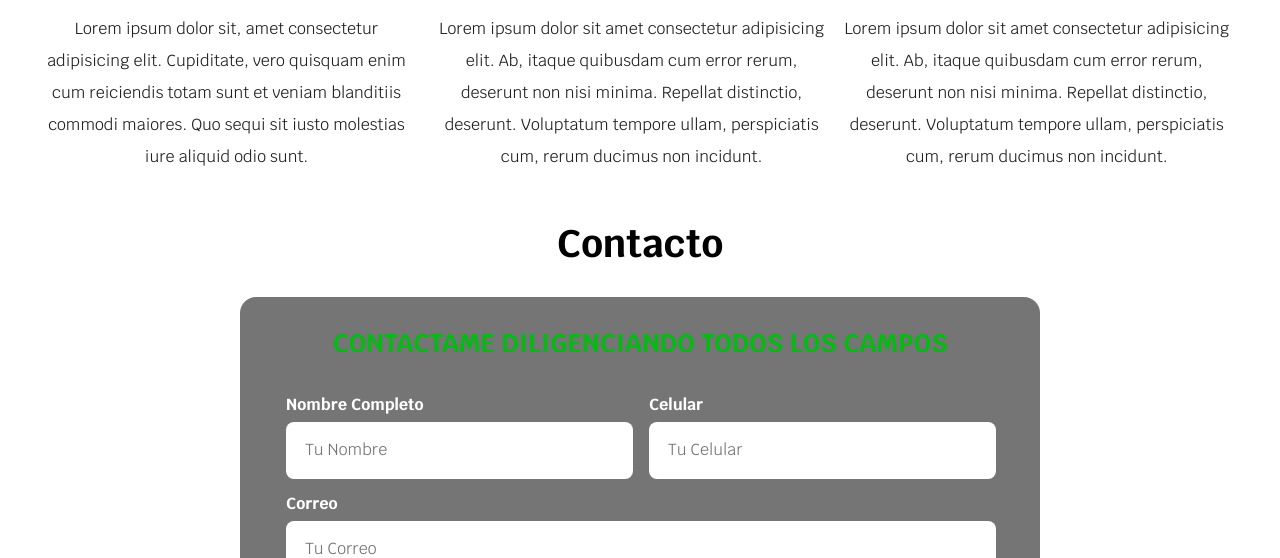
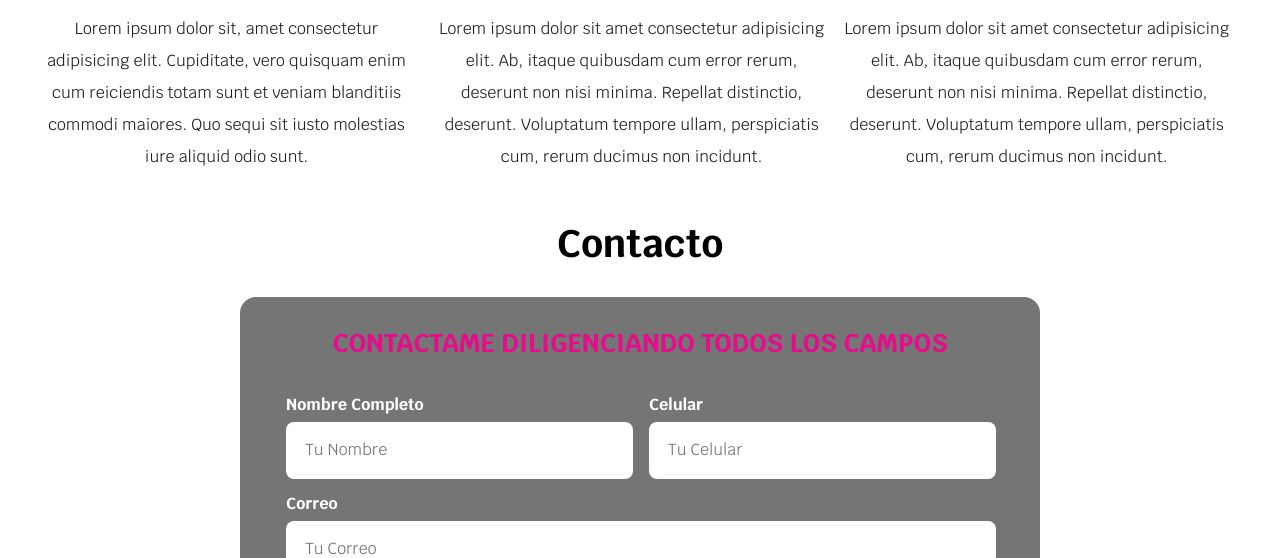
Before and after one commit to edwardring/bootcamphtml, a plain HTML site: page index.html in a window 1280 px wide. Shown: the part 1036-1594 px from the top of the page. Drawn offline with Linux system fonts and the light colour scheme.

Commit message:
modificacion color primario en estilos a color lila

```diff
--- a/css/style.css
+++ b/css/style.css
@@ -1,9 +1,9 @@
 /* seudoselector, permite definir variables */
 /* paleta de colores generales -  COLORES SEGUN MANUAL DE MARCA*/
-/* 20240619 se cambia el color primario a verde */
+/* 20240619 se cambia el color primario a lila */
 :root{
 	--blanco: #ffffff;
-	--primario: #09b817;
+	--primario: #e60c8b;
 	--oscuro: #212121;
 	--secundario: #0097A7;
 	--gris: #757575;
```
